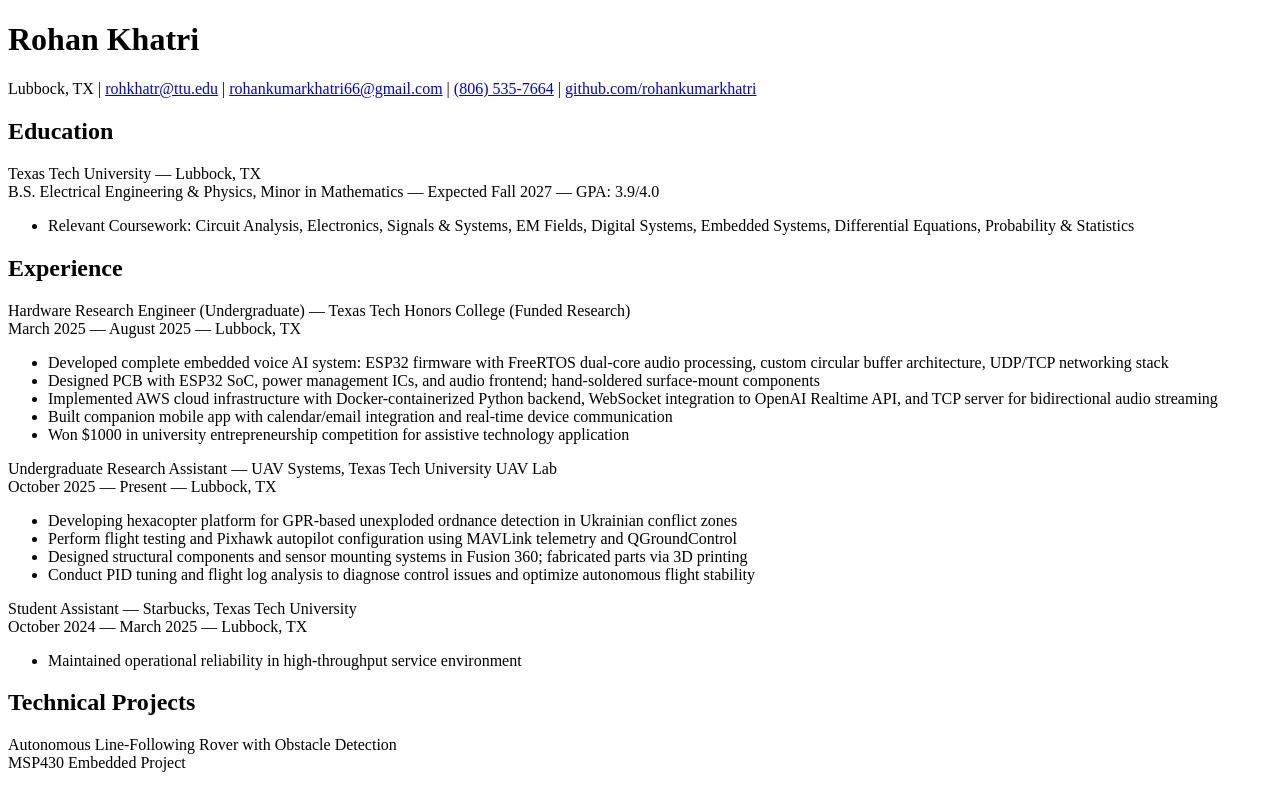
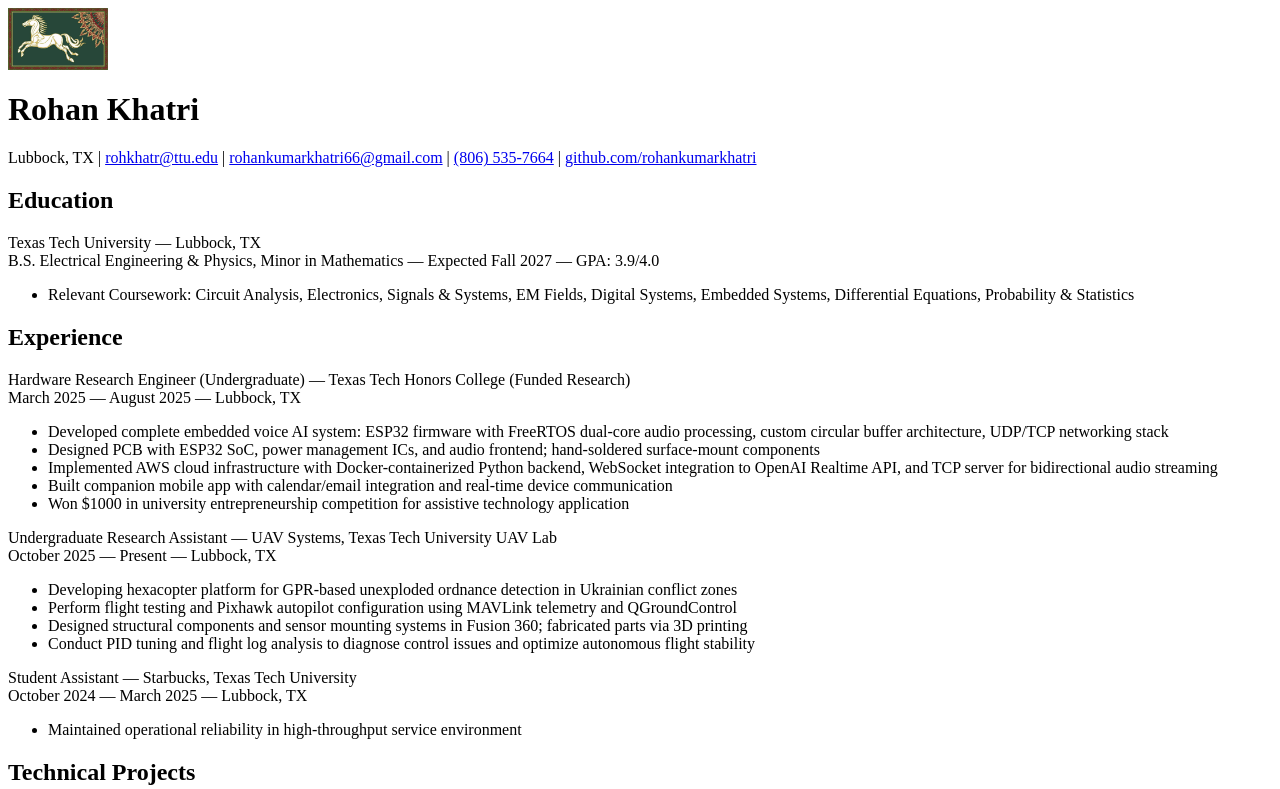
Before and after one commit to rohankumarkhatri/rohankhatri.com, a plain HTML site: page index.html in a window 1280 px wide. Shown: the top 789 px of the page. Drawn offline with Linux system fonts and the light colour scheme.

Commit message:
flag of rohan

```diff
--- a/index.html
+++ b/index.html
@@ -4,10 +4,23 @@
   <meta charset="utf-8" />
   <meta name="viewport" content="width=device-width,initial-scale=1" />
   <title>Rohan Khatri — Resume</title>
+  <link rel="icon" href="/kingdom%20of%20rohan.png" type="image/png">
+  <link rel="shortcut icon" href="/kingdom%20of%20rohan.png" type="image/png">
+  <style>
+    .rohan-flag {
+      display: block;
+      width: 100px;
+      max-width: 40vw;
+    }
+
+  </style>
 </head>
 <body>
   <main class="container">
     <header class="header">
+        <div class="rohan-flag-row">
+    <img src="kingdom%20of%20rohan.png" class="rohan-flag" alt="" aria-hidden="true" loading="lazy">
+  </div>
       <h1>Rohan Khatri</h1>
       <p class="contact">
         Lubbock, TX | <a href="mailto:rohkhatr@ttu.edu">rohkhatr@ttu.edu</a> | <a href="mailto:rohankumarkhatri66@gmail.com">rohankumarkhatri66@gmail.com</a> | <a href="tel:+18065357664">(806) 535-7664</a> | <a href="https://github.com/rohankumarkhatri">github.com/rohankumarkhatri</a>
@@ -109,5 +122,6 @@
     </section>
 
   </main>
+
 </body>
 </html>
```
Also changed, not shown: kingdom of rohan.png (added).
